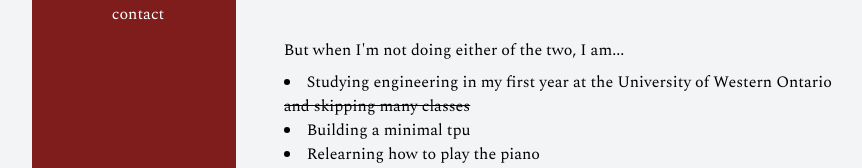
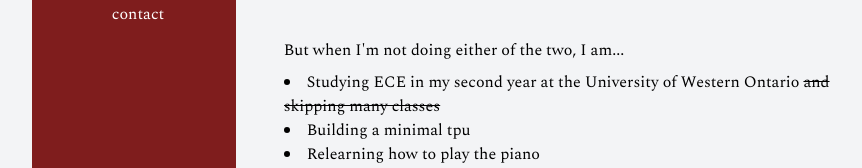
Before and after one commit to eevaain/evanlin.ca, a Next.js app: page / in a window 1280 px wide. Shown: the part 338-506 px from the top of the page, without its empty margins (181-1043 px from the left). Built offline with nearby package versions, Linux system fonts and the light colour scheme.

Commit message:
Update page.tsx

```diff
--- a/src/app/page.tsx
+++ b/src/app/page.tsx
@@ -49,7 +49,7 @@ export default function Home() {
           </p>
           <ul className="list-disc list-inside text-base space-y-0.75">
             <li>
-              Studying engineering in my first year at the University of Western
+              Studying ECE in my second year at the University of Western
               Ontario <s>and skipping many classes</s>
             </li>
 
```
